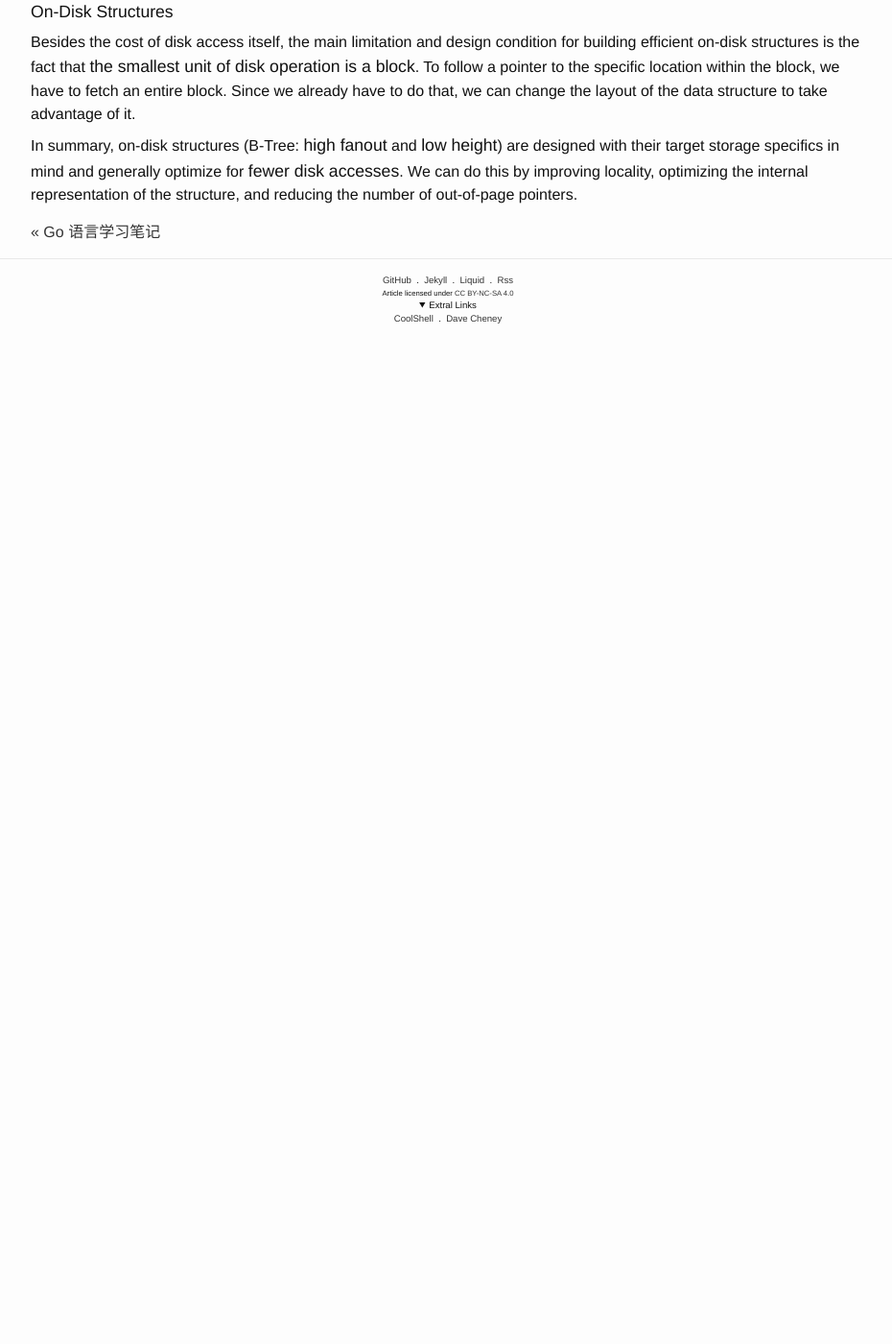
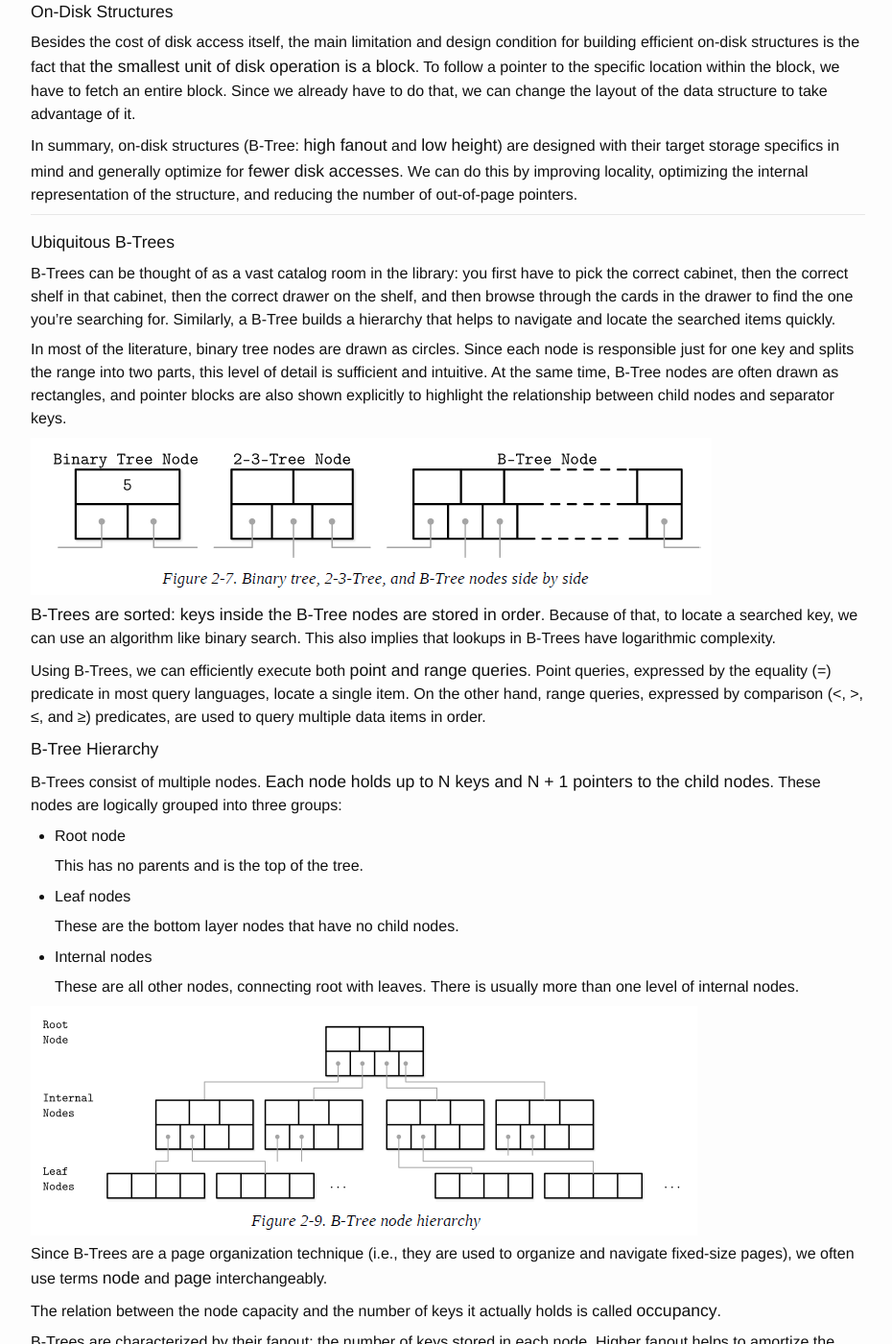
Before and after one commit to ousiax/ousiax.github.io, a Jekyll site: the page built from _posts/2020-05-07-alex-petrov-database-internals.md, in a window 1280 px wide and 1400 px high, scrolled down 10729 px. Shown: the whole window at 96% size, without its empty margins (173-1103 px from the left). Built offline with Jekyll 4.4.1, drawn with Linux system fonts in a browser that asks for light colours; before the commit the page ends 11084 px from its top, so only the background shows below that; some of the changed text lies outside the part shown.

Commit message:
Update 2020-05-07-alex-petrov-database-internals.md

```diff
--- a/_posts/2020-05-07-alex-petrov-database-internals.md
+++ b/_posts/2020-05-07-alex-petrov-database-internals.md
@@ -496,3 +496,89 @@ In summary, on-disk structures (B-Tree: **high fanout** and **low height**) are
 specifics in mind and generally optimize for **fewer disk accesses**. We can do
 this by improving locality, optimizing the internal representation of the
 structure, and reducing the number of out-of-page pointers.
+
+- - -
+
+**Ubiquitous B-Trees**
+
+B-Trees can be thought of as a vast catalog room in the library: you first have
+to pick the correct cabinet, then the correct shelf in that cabinet, then the
+correct drawer on the shelf, and then browse through the cards in the drawer
+to find the one you’re searching for. Similarly, a B-Tree builds a hierarchy
+that helps to navigate and locate the searched items quickly.
+
+In most of the literature, binary tree nodes are drawn as circles. Since each
+node is responsible just for one key and splits the range into two parts, this
+level of detail is sufficient and intuitive. At the same time, B-Tree nodes are
+often drawn as rectangles, and pointer blocks are also shown explicitly to
+highlight the relationship between child nodes and separator keys.
+
+![Figure 2-7. Binary tree, 2-3-Tree, and B-Tree nodes side by side](/assets/alex-petrov-database-internals/figure 2-7. binary tree, 2-3-tree, and b-tree nodes side by side.png)
+
+**B-Trees are sorted: keys inside the B-Tree nodes are stored in order**. Because
+of that, to locate a searched key, we can use an algorithm like binary search.
+This also implies that lookups in B-Trees have logarithmic complexity.
+
+Using B-Trees, we can efficiently execute both **point and range queries**. Point
+queries, expressed by the equality (=) predicate in most query languages,
+locate a single item. On the other hand, range queries, expressed by
+comparison (<, >, ≤, and ≥) predicates, are used to query multiple data items
+in order.
+
+**B-Tree Hierarchy**
+
+B-Trees consist of multiple nodes. **Each node holds up to N keys and N + 1
+pointers to the child nodes**. These nodes are logically grouped into three
+groups:
+
+- Root node
+
+    This has no parents and is the top of the tree.
+
+- Leaf nodes
+
+    These are the bottom layer nodes that have no child nodes.
+
+- Internal nodes
+
+    These are all other nodes, connecting root with leaves. There is usually
+more than one level of internal nodes.
+
+![Figure 2-9. B-Tree node hierarchy](/assets/alex-petrov-database-internals/figure 2-9. b-tree node hierarchy.png)
+
+Since B-Trees are a page organization technique (i.e., they are used to
+organize and navigate fixed-size pages), we often use terms **node** and **page**
+interchangeably.
+
+The relation between the node capacity and the number of keys it actually
+holds is called **occupancy**.
+
+B-Trees are characterized by their fanout: the number of keys stored in each
+node. Higher fanout helps to amortize the cost of structural changes required
+to keep the tree balanced and to reduce the number of seeks by storing keys
+and pointers to child nodes in a single block or multiple consecutive blocks.
+Balancing operations (namely, **splits** and **merges**) are triggered when the
+nodes are full or nearly empty.
+
+B-Trees allow storing values on any level: in root, internal, and leaf
+nodes. **B<sup>+</sup>-Trees store values only in leaf nodes**. Internal nodes store only
+**separator keys** used to guide the search algorithm to the associated value
+stored on the leaf level.
+
+**Separator Keys**
+
+Keys stored in B-Tree nodes are called **index entries**, **separator keys**, or
+**divider cells**. They split the tree into subtrees (also called **branches** or
+**subranges**), holding corresponding key ranges. Keys are stored in sorted
+order to allow binary search. A subtree is found by locating a key and
+following a corresponding pointer from the higher to the lower level.
+
+The first pointer in the node points to the subtree holding items **less than** the
+first key, and the last pointer in the node points to the subtree holding items
+**greater than or equal to** the last key. Other pointers are reference subtrees
+between the two keys: K<sub>i-1</sub> ≤ K<sub>s</sub> < K<sub>i</sub> , where K is a set of keys, and K<sub>s</sub> is a
+key that belongs to the subtree.
+
+![Figure 2-10. How separator keys split a tree into subtrees](/assets/alex-petrov-database-internals/figure 2-10. how separator keys split a tree into subtrees.png)
+
+**B-Tree Lookup Complexity**
```
Also changed, not shown: assets/alex-petrov-database-internals/figure 2-10. how separator keys split a tree into subtrees.png (added), assets/alex-petrov-database-internals/figure 2-7. binary tree, 2-3-tree, and b-tree nodes side by side.png (added), assets/alex-petrov-database-internals/figure 2-9. b-tree node hierarchy.png (added).
